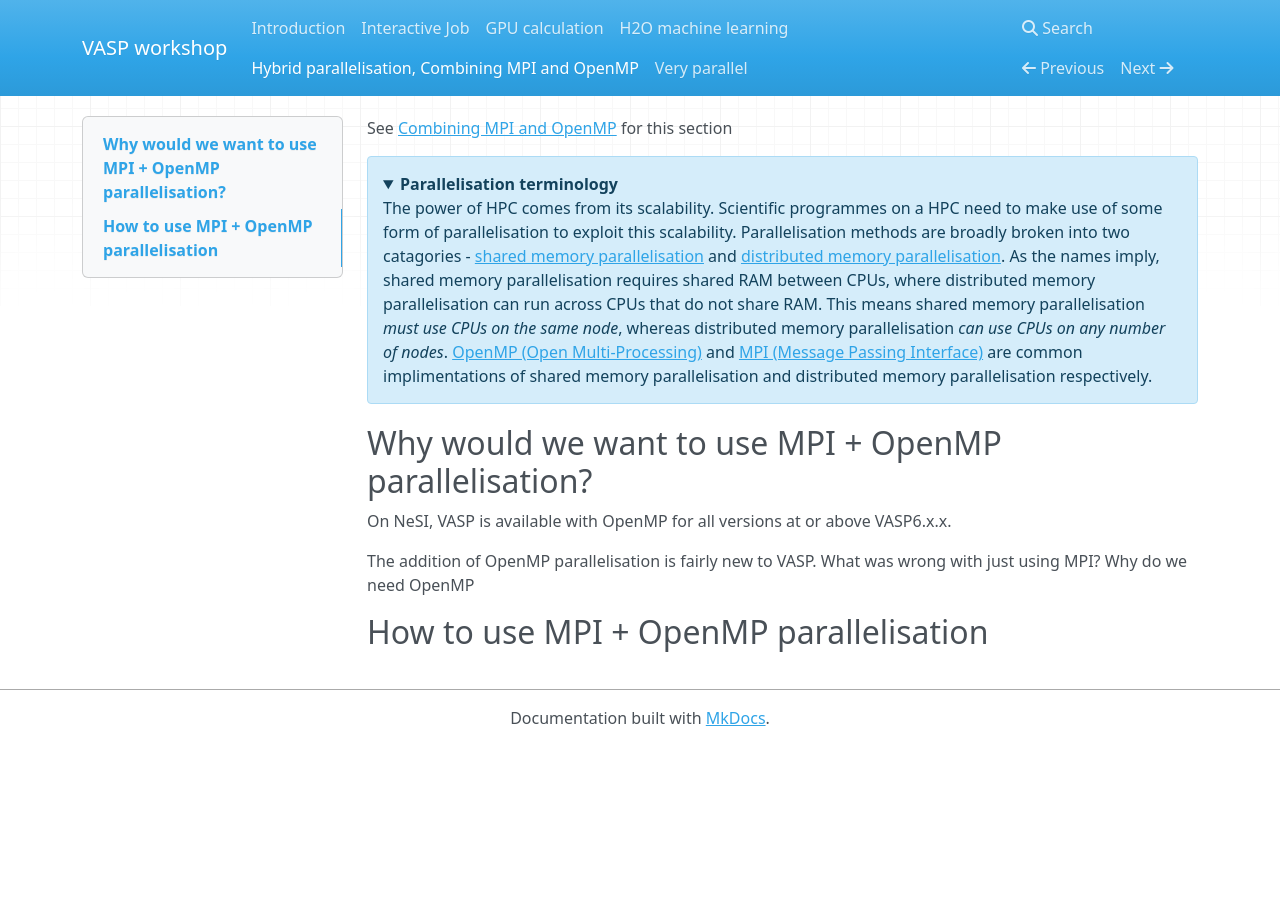
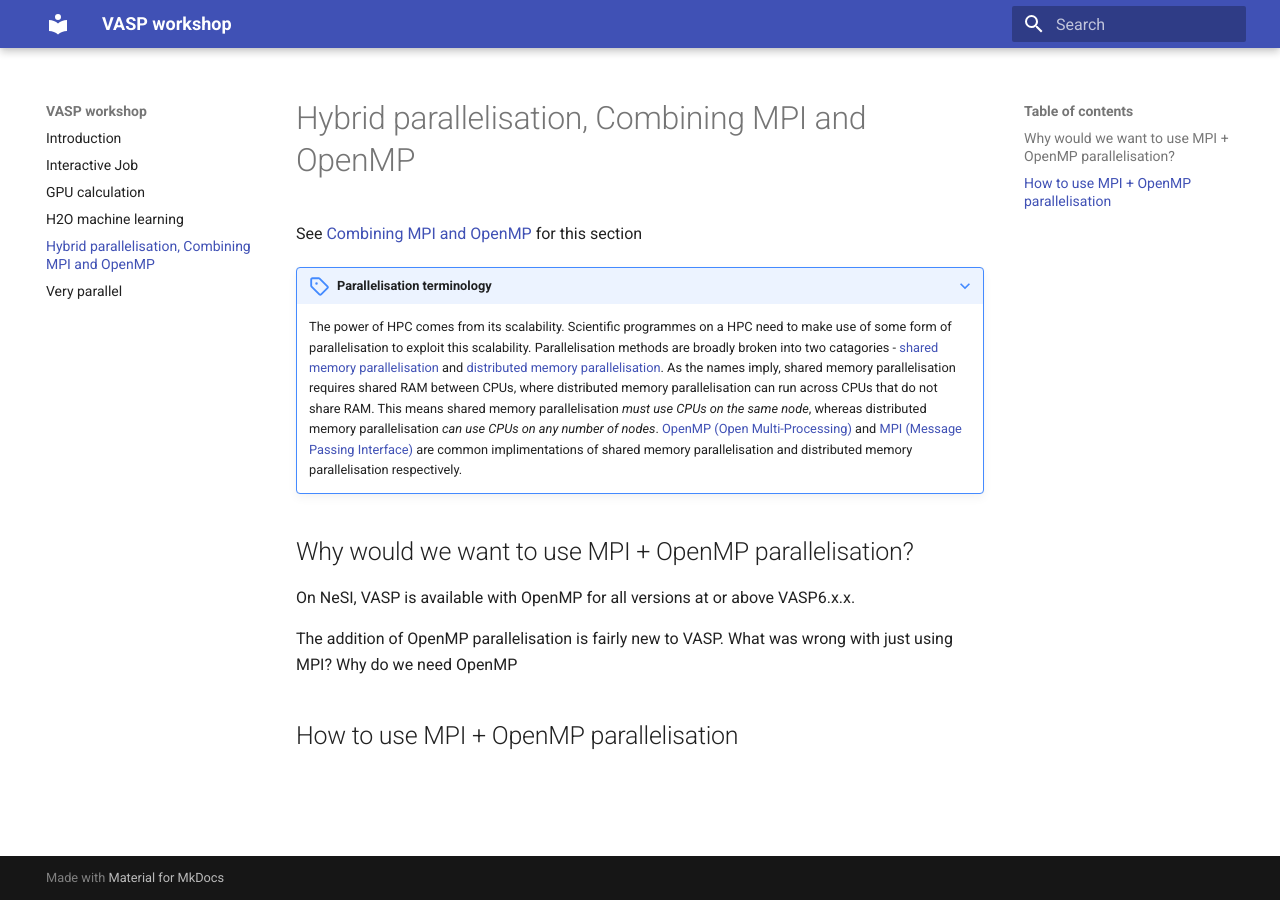
Before and after one commit to Johnryder23/VASP_workshop, an MkDocs documentation site: the page built from docs/hybrid_parallelisation.md, in a window 1280 px wide. Built offline with MkDocs 1.6.1 and Material for MkDocs 9.7.7, drawn with Linux system fonts in a browser that asks for light colours; nearby versions of some CDN libraries.

Commit message:
trying to get admonition correct

```diff
--- a/mkdocs.yml
+++ b/mkdocs.yml
@@ -15,7 +15,10 @@ markdown_extensions:
   - pymdownx.superfences
 
 theme:
-  icon:
+   name: material
+   locale: en
+   include_sidebar: true
+   icon:
     admonition:
       note: octicons/tag-16
       abstract: octicons/checklist-16
```
